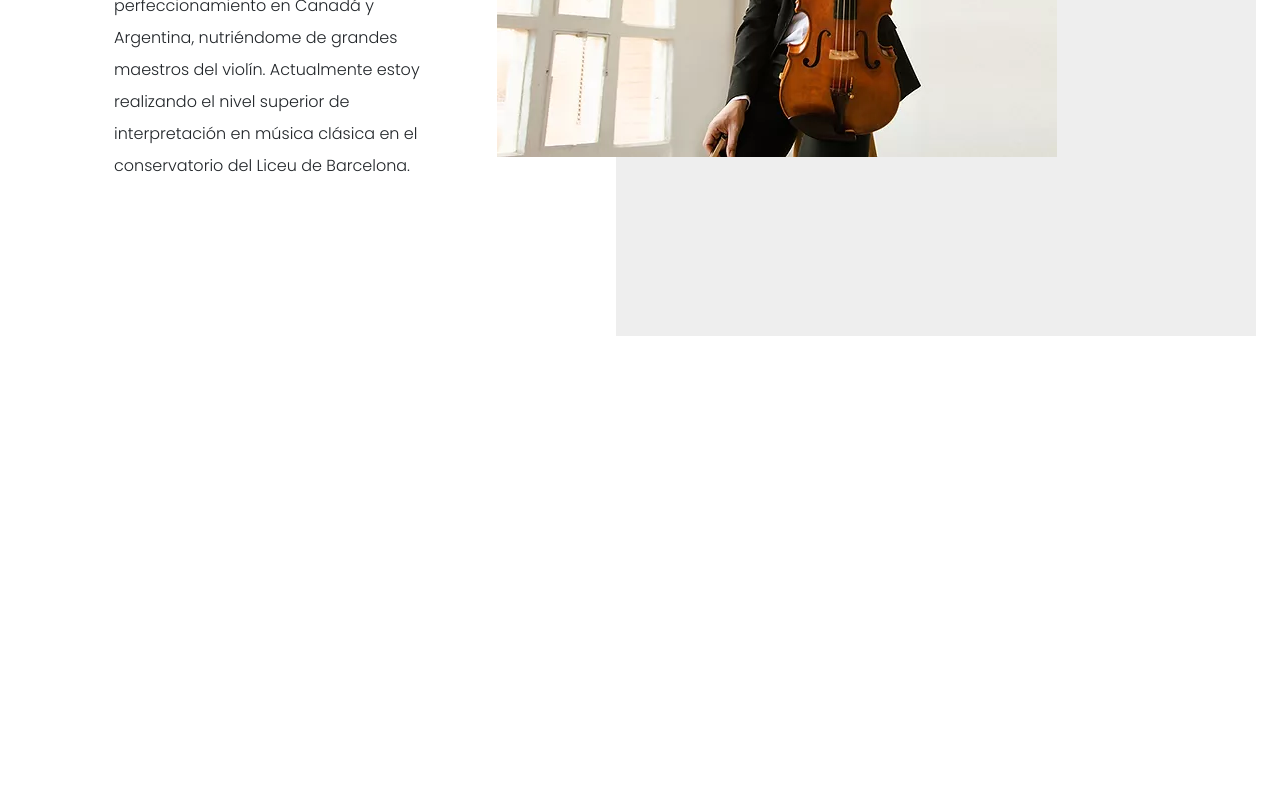
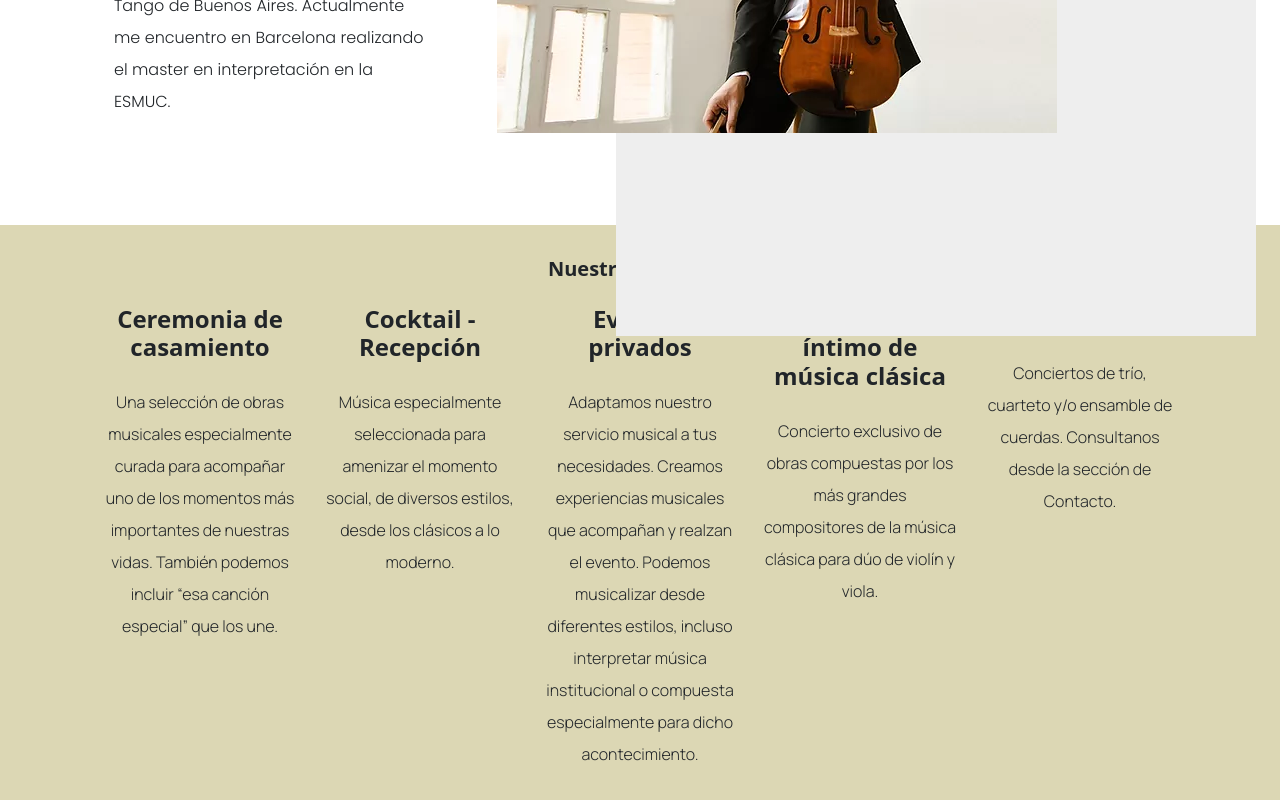
Before and after one commit to mxchristian17/duoaustral, a React (Create React App) app: page / in a window 1280 px wide. Shown: the part 1902-2702 px from the top of the page. Before the commit the page ends 2238 px from the top, so only its background shows below. Built offline with nearby package versions, Linux system fonts and the light colour scheme.

Commit message:
Services section added

```diff
--- a/src/App.css
+++ b/src/App.css
@@ -1,4 +1,5 @@
 @import url('https://fonts.googleapis.com/css2?family=Anton&family=Poppins:wght@300;600;700&display=swap');
+@import url('https://fonts.googleapis.com/css2?family=Manrope:wght@300&display=swap');
 .App {
   text-align: center;
 }
--- a/src/App.js
+++ b/src/App.js
@@ -3,6 +3,7 @@ import './App.css';
 import NavBar from './Components/NavBar/NavBar';
 import AboutUs from './Components/AboutUs/AboutUs';
 import Video from './Components/Video/Video';
+import Services from './Components/Services/Services';
 import { BrowserRouter } from 'react-router-dom';
 
 function App() {
@@ -21,6 +22,7 @@ function App() {
         <NavBar />
         <Video muted={muted} muteToggle={muteToggle} setMuted={setMuted} />
         <AboutUs />
+        <Services />
       </div>
     </BrowserRouter>
   );
--- a/src/Components/AboutUs/AboutUs.js
+++ b/src/Components/AboutUs/AboutUs.js
@@ -4,8 +4,7 @@ const AboutUs = () => {
 
     const poppinsFont = {'fontFamily' : 'Poppins, sans-serif'}
     const style = {
-        'backgroundColor' : 'rgb(255,255,255)',
-        'height' : '100vh'
+        'backgroundColor' : 'rgb(255,255,255)'
     }
     const pictureStyle = {
         'objectFit': 'none',
@@ -51,7 +50,7 @@ const AboutUs = () => {
         <div className="row py-1 px-2" style={poppinsFont}>
             <div className="col col-lg-4 p-2 p-lg-4 text-start lh-lg fw-light">
                 <h2 className="fw-bold d-none d-lg-block pb-4">Nacho</h2>
-                <p className="text-center text-lg-start">Comencé mis estudios de violín en la Municipalidad de Lo Prado en Chile, donde rápidamente integré orquestas juveniles desempeñandome como concertino. He realizado cursos de perfeccionamiento en Canadá y Argentina, nutriéndome de grandes maestros del violín. Actualmente estoy realizando el nivel superior de interpretación en música clásica en el conservatorio del Liceu de Barcelona.</p>
+                <p className="text-center text-lg-start">Soy de Buenos Aires, Argentina, ciudad donde realicé mis estudios superiores en viola y formé parte de la Orquesta Sinfónica Nacional, la Orquesta Estable del Teatro Colon y la Orquesta de Tango de Buenos Aires. Actualmente me encuentro en Barcelona realizando el master en interpretación en la ESMUC.</p>
             </div>
             <div style={{'zIndex' : '1'}} className="col-lg-7 px-0 px-lg-4 py-lg-4 d-flex flex-wrap align-items-center justify-content-center order-first order-lg-last">
                 <img src="../Images/foto-nacho-solo.webp" alt="Nacho" className="img-fluid" style={pictureStyle} />
--- a/src/Components/NavBar/NavBar.js
+++ b/src/Components/NavBar/NavBar.js
@@ -27,13 +27,13 @@ const NavBar = () => {
             <div className="collapse navbar-collapse" id="navbarSupportedContent">
                 <ul className="navbar-nav me-auto mb-2 mb-lg-0">
                     <li className="nav-item">
-                        <a className="nav-link active" aria-current="page" href="#/">Home</a>
+                        <Link className="nav-link"aria-current="page"  to="/#" scroll={el => scrollWithOffset(el)}>Home</Link>
                     </li>
                     <li className="nav-item">
                         <Link className="nav-link" to="#sobre-nosotros" scroll={el => scrollWithOffset(el)}>Sobre Nosotros</Link>
                     </li>
                     <li className="nav-item">
-                        <a className="nav-link" href="#/">Servicios</a>
+                        <Link className="nav-link" to="#servicios" scroll={el => scrollWithOffset(el)}>Servicios</Link>
                     </li>
                     <li className="nav-item">
                         <a className="nav-link" href="#/">Galería de Fotos</a>
--- /dev/null
+++ b/src/Components/Services/Services.js
@@ -0,0 +1,46 @@
+import React from 'react'
+
+const Services = () => {
+
+    const manropeFont = {'fontFamily' : "'Manrope', sans-serif"}
+
+    const style = {
+        'backgroundColor' : 'rgb(220, 215, 180)',
+    }
+
+  return (
+    <div className="w-100 mt-lg-4" style={style} id="servicios">
+        <div className="container p-4">
+            <div className="row p-2">
+                <div className="col">
+                    <h5 style={{'fontWeight' : '600'}}>Nuestros Servicios</h5>
+                </div>
+            </div>
+            <div className="row p-2">
+                <div className="col-12 col-lg">
+                    <h4 className="pb-3" style={{'fontWeight' : '600'}}>Ceremonia de casamiento</h4>
+                    <p style={manropeFont} className="text-center lh-lg fw-light">Una selección de obras musicales especialmente curada para acompañar uno de los momentos más importantes de nuestras vidas. También podemos incluir “esa canción especial” que los une.</p>
+                </div>
+                <div className="col-12 col-lg">
+                    <h4 className="pb-3" style={{'fontWeight' : '600'}}>Cocktail - Recepción</h4>
+                    <p style={manropeFont} className="text-center lh-lg fw-light">Música especialmente seleccionada para amenizar el momento social, de diversos estilos, desde los clásicos a lo moderno.</p>
+                </div>
+                <div className="col-12 col-lg">
+                    <h4 className="pb-3" style={{'fontWeight' : '600'}}>Eventos privados</h4>
+                    <p style={manropeFont} className="text-center lh-lg fw-light">Adaptamos nuestro servicio musical a tus necesidades. Creamos experiencias musicales que acompañan y realzan el evento. Podemos musicalizar desde diferentes estilos, incluso interpretar música institucional o compuesta especialmente para dicho acontecimiento.</p>
+                </div>
+                <div className="col-12 col-lg">
+                    <h4 className="pb-3" style={{'fontWeight' : '600'}}>Concierto íntimo de música clásica</h4>
+                    <p style={manropeFont} className="text-center lh-lg fw-light">Concierto exclusivo de obras compuestas por los más grandes compositores de la música clásica para dúo de violín y viola.</p>
+                </div>
+                <div className="col-12 col-lg">
+                    <h4 className="pb-3" style={{'fontWeight' : '600'}}>Más Servicios</h4>
+                    <p style={manropeFont} className="text-center lh-lg fw-light">Conciertos de trío, cuarteto y/o ensamble de cuerdas. Consultanos desde la sección de Contacto.</p>
+                </div>
+            </div>
+        </div>
+    </div>
+  )
+}
+
+export default Services
```
